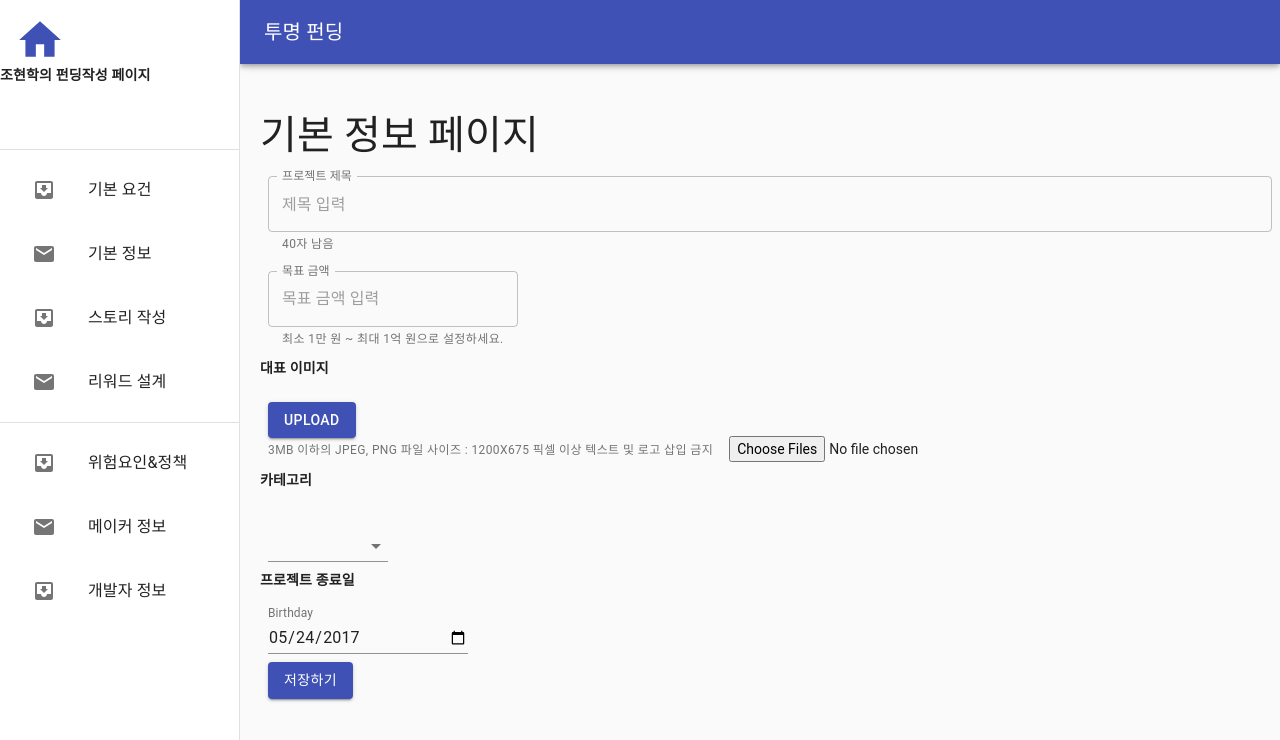
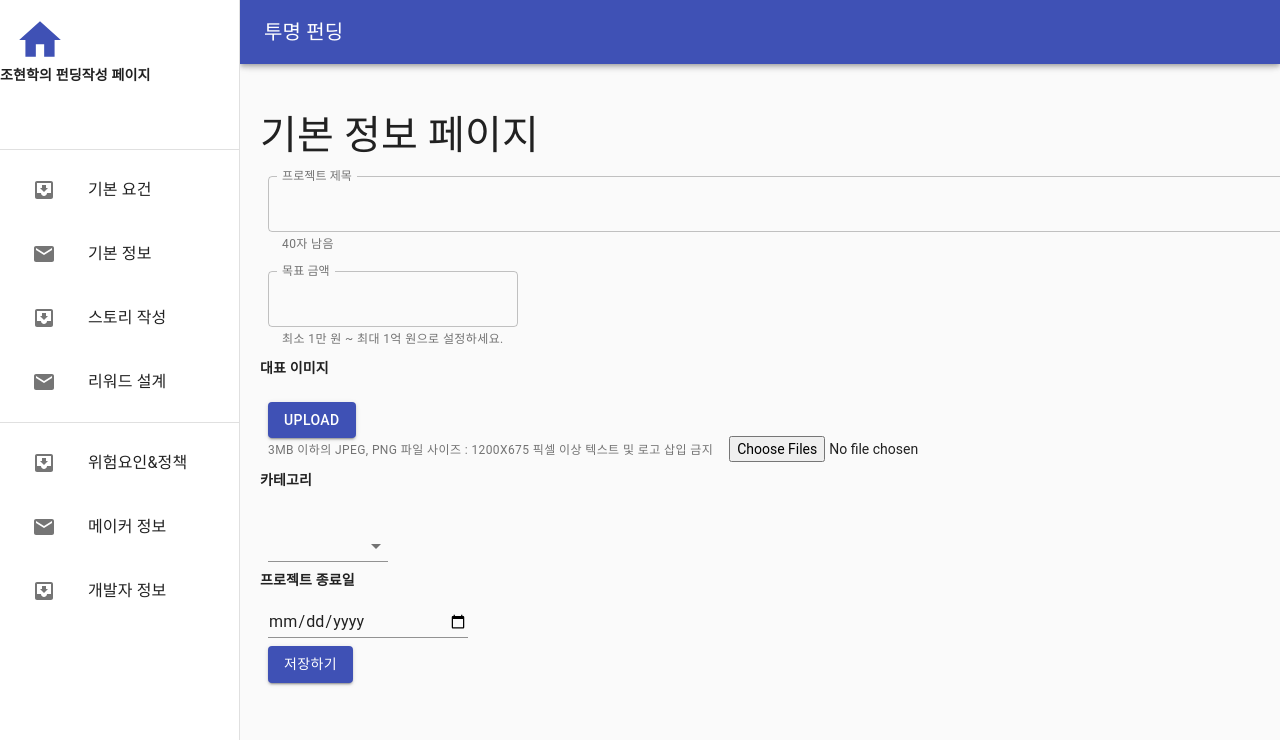
Before and after one commit to transparent-funding-kisa/transparent-funding, a React (Create React App) app in the folder front/: page /FundingApply/0 in a window 1280 px wide. Both pictures are taken after a click on the button "기본 정보". Shown: the top 740 px of the page. Built offline with nearby package versions, Linux system fonts and the light colour scheme.

Commit message:
프로젝트 등록페이지 - 쿠키 설정 (파일업로드는 불가능..)

```diff
--- a/front/package.json
+++ b/front/package.json
@@ -16,7 +16,8 @@
     "react-router": "^5.2.0",
     "react-router-dom": "^5.2.0",
     "react-scripts": "^3.4.3",
-    "react-swipeable-views": "^0.13.9"
+    "react-swipeable-views": "^0.13.9",
+    "universal-cookie": "^4.0.3"
   },
   "scripts": {
     "start": "react-scripts start",
--- a/front/src/components/commons/accordion.js
+++ b/front/src/components/commons/accordion.js
@@ -46,7 +46,7 @@ export default function ControlledAccordions(props) {
           <Typography className={classes.heading}>
             <b>기본 요건</b>
           </Typography>
-          <Typography className={classes.secondaryHeading}>작성 전</Typography>
+          <Typography className={classes.secondaryHeading}>개발 중</Typography>
         </AccordionSummary>
         <AccordionDetails>
           <Typography>
@@ -173,7 +173,7 @@ export default function ControlledAccordions(props) {
           <Typography className={classes.heading}>
             <b>위험요인 및 정책</b>
           </Typography>
-          <Typography className={classes.secondaryHeading}>작성 전</Typography>
+          <Typography className={classes.secondaryHeading}>개발 중</Typography>
         </AccordionSummary>
         <AccordionDetails>
           <Typography>
@@ -206,7 +206,7 @@ export default function ControlledAccordions(props) {
           <Typography className={classes.heading}>
             <b>메이커 정보</b>
           </Typography>
-          <Typography className={classes.secondaryHeading}>작성 전</Typography>
+          <Typography className={classes.secondaryHeading}>개발 중</Typography>
         </AccordionSummary>
         <AccordionDetails>
           <Typography>
--- a/front/src/components/commons/button.js
+++ b/front/src/components/commons/button.js
@@ -4,6 +4,7 @@ import Button from '@material-ui/core/Button';
 import FormHelperText from '@material-ui/core/FormHelperText';
 import IconButton from '@material-ui/core/IconButton';
 import PhotoCamera from '@material-ui/icons/PhotoCamera';
+import Cookies from 'universal-cookie';
 
 const useStyles = makeStyles((theme) => ({
   root: {
@@ -15,6 +16,7 @@ const useStyles = makeStyles((theme) => ({
 
 export default function ContainedButtons(props) {
   const classes = useStyles();
+
   return (
     <div className={classes.root}>
       <Button variant="contained" color={props.color}>
@@ -31,7 +33,19 @@ ContainedButtons.defaultProps = {
 };
 
 function UploadButtons() {
+  const cookies = new Cookies();
   const classes = useStyles();
+
+  const [file, setFile] = React.useState(() => {
+    if (cookies.get('file')) return cookies.get('file');
+    return '';
+  });
+
+  const handleUpload = (e) => {
+    setFile(e.target.value);
+    cookies.set('file', e.target.value);
+    console.log(e.target.value);
+  };
 
   return (
     <div className={classes.root}>
@@ -50,6 +64,7 @@ function UploadButtons() {
         id="contained-button-file"
         multiple
         type="file"
+        onChange={handleUpload}
       />
     </div>
 
--- a/front/src/components/commons/date.js
+++ b/front/src/components/commons/date.js
@@ -1,11 +1,12 @@
-import React from "react";
-import { makeStyles } from "@material-ui/core/styles";
-import TextField from "@material-ui/core/TextField";
+import React from 'react';
+import { makeStyles } from '@material-ui/core/styles';
+import TextField from '@material-ui/core/TextField';
+import Cookies from 'universal-cookie';
 
 const useStyles = makeStyles((theme) => ({
   container: {
-    display: "flex",
-    flexWrap: "wrap",
+    display: 'flex',
+    flexWrap: 'wrap',
   },
   textField: {
     marginLeft: theme.spacing(1),
@@ -16,18 +17,27 @@ const useStyles = makeStyles((theme) => ({
 
 export default function DatePickers() {
   const classes = useStyles();
+  const cookies = new Cookies();
 
+  const [date, setDate] = React.useState(() => {
+    if (cookies.get('date')) return cookies.get('date');
+    return ' ';
+  });
+  const handleDate = (e) => {
+    setDate(e.target.value);
+    cookies.set('date', e.target.value);
+  };
   return (
     <form className={classes.container} noValidate>
       <TextField
         id="date"
-        label="Birthday"
         type="date"
-        defaultValue="2017-05-24"
         className={classes.textField}
+        defaultValue={date}
         InputLabelProps={{
           shrink: true,
         }}
+        onChange={handleDate}
       />
     </form>
   );
--- a/front/src/components/commons/select.js
+++ b/front/src/components/commons/select.js
@@ -5,6 +5,7 @@ import MenuItem from '@material-ui/core/MenuItem';
 import FormHelperText from '@material-ui/core/FormHelperText';
 import FormControl from '@material-ui/core/FormControl';
 import Select from '@material-ui/core/Select';
+import Cookies from 'universal-cookie';
 
 const useStyles = makeStyles((theme) => ({
   formControl: {
@@ -18,10 +19,17 @@ const useStyles = makeStyles((theme) => ({
 
 export default function SimpleSelect() {
   const classes = useStyles();
-  const [age, setAge] = React.useState('');
+
+  const cookies = new Cookies();
+
+  const [age, setAge] = React.useState(() => {
+    if (cookies.get('age')) return cookies.get('age');
+    return ' ';
+  });
 
   const handleChange = (event) => {
     setAge(event.target.value);
+    cookies.set('age', event.target.value);
   };
 
   return (
@@ -31,6 +39,7 @@ export default function SimpleSelect() {
         <Select
           labelId="demo-simple-select-helper-label"
           id="demo-simple-select-helper"
+          defaultValue="의류"
           value={age}
           onChange={handleChange}
         >
--- a/front/src/views/FundingApply/FormDialog.js
+++ b/front/src/views/FundingApply/FormDialog.js
@@ -1,21 +1,47 @@
 import React from 'react';
 import Button from '@material-ui/core/Button';
 import TextField from '@material-ui/core/TextField';
-import Text from '../../components/commons/textField';
 import Dialog from '@material-ui/core/Dialog';
 import DialogActions from '@material-ui/core/DialogActions';
 import DialogContent from '@material-ui/core/DialogContent';
 import DialogContentText from '@material-ui/core/DialogContentText';
 import DialogTitle from '@material-ui/core/DialogTitle';
 import Select from '../../components/commons/select';
+import Cookies from 'universal-cookie';
 
 export default function FormDialog() {
+  const cookies = new Cookies();
+  const [name, setName] = React.useState(() => {
+    if (cookies.get('name')) return cookies.get('name');
+    return ' ';
+  });
+  const [material, setMaterial] = React.useState(() => {
+    if (cookies.get('material')) return cookies.get('material');
+    return ' ';
+  });
+  const [color, setColor] = React.useState(() => {
+    if (cookies.get('color')) return cookies.get('color');
+    return ' ';
+  });
+
+  const handleName = (e) => {
+    cookies.set('name', e.target.value);
+    setName(e.target.value);
+  };
+
+  const handleMaterial = (e) => {
+    cookies.set('material', e.target.value);
+    setMaterial(e.target.value);
+  };
+
+  const handleColor = (e) => {
+    cookies.set('name', e.target.value);
+    setColor(e.target.value);
+  };
   const [open, setOpen] = React.useState(false);
-
   const handleClickOpen = () => {
     setOpen(true);
   };
-
   const handleClose = () => {
     setOpen(false);
   };
@@ -44,6 +70,8 @@ export default function FormDialog() {
               label="품명 및 모델명"
               variant="outlined"
               placeholder="내용 입력"
+              onChange={handleName}
+              value={name}
             />
           </div>
           <div>
@@ -52,6 +80,8 @@ export default function FormDialog() {
               label="제품 소재"
               variant="outlined"
               placeholder="내용 입력"
+              onChange={handleMaterial}
+              value={material}
             />
           </div>
           <div>
@@ -60,6 +90,8 @@ export default function FormDialog() {
               label="색상"
               variant="outlined"
               placeholder="내용 입력"
+              onChange={handleColor}
+              value={color}
             />
           </div>
         </DialogContent>
--- a/front/src/views/FundingApply/FundingApplyInformation.js
+++ b/front/src/views/FundingApply/FundingApplyInformation.js
@@ -1,20 +1,59 @@
-import React from 'react';
-import TextField from '../../components/commons/textField';
-import Textfield from '@material-ui/core/TextField';
+import React, { useState } from 'react';
+import TextField from '@material-ui/core/TextField';
 import Btn, { UploadButtons } from '../../components/commons/button';
 import Select from '../../components/commons/select';
 import Date from '../../components/commons/date';
+import Cookies from 'universal-cookie';
 
 const marginStyle = {
   marginLeft: '260px',
 };
 
 const FundingApply2 = () => {
+  const cookies = new Cookies();
+  const [name, setName] = useState(() => {
+    if (cookies.get('name')) return cookies.get('name');
+    return ' ';
+  });
+  const [money, setMoney] = useState(() => {
+    if (cookies.get('money')) return cookies.get('money');
+    return ' ';
+  });
+
+  const handleName = (e) => {
+    console.log('hi!' + e.target.value);
+    setName(e.target.value);
+    cookies.set('name', e.target.value);
+  };
+
+  const handleMoney = (e) => {
+    console.log('hi!' + e.target.value);
+    setMoney(e.target.value);
+    cookies.set('money', e.target.value);
+  };
+
   return (
     <div style={marginStyle}>
       <h1>기본 정보 페이지</h1>
-      <TextField />
-      <Textfield
+
+      <TextField
+        id="outlined-full-width"
+        label="프로젝트 제목"
+        style={{ margin: 8 }}
+        placeholder="제목 입력"
+        helperText="40자 남음"
+        size="medium"
+        fullWidth
+        margin="normal"
+        InputLabelProps={{
+          shrink: true,
+        }}
+        variant="outlined"
+        defaultValue={name}
+        onChange={handleName}
+      />
+
+      <TextField
         id="outlined-full-width"
         label="목표 금액"
         style={{ margin: 8 }}
@@ -27,6 +66,8 @@ const FundingApply2 = () => {
           shrink: true,
         }}
         variant="outlined"
+        defaultValue={money}
+        onChange={handleMoney}
       />
       <p>
         <b>대표 이미지</b>
--- a/front/src/views/FundingApply/FundingApplyStory.js
+++ b/front/src/views/FundingApply/FundingApplyStory.js
@@ -5,20 +5,31 @@ import Btn from '../../components/commons/button';
 import Modal from '../../components/commons/modal';
 import Button from '@material-ui/core/Button';
 import Fade from '@material-ui/core/Fade';
-import FundingApply3Story from './FundingApplyStoryFade';
+import FundingApplyStoryFade from './FundingApplyStoryFade';
+import Cookies from 'universal-cookie';
 
 const marginStyle = {
   marginLeft: '260px',
 };
 
 const FundingApply3 = () => {
+  const cookies = new Cookies();
+
   const [open, setOpen] = useState(false);
   const [display, setDisplay] = useState('none');
+  const [projectSummary, setProjectSummary] = useState(() => {
+    if (cookies.get('summary')) return cookies.get('summary');
+    return '';
+  });
 
   const handlebtnFade = (e) => {
     console.log(open);
     setOpen(!open);
     setDisplay(open ? 'none' : 'block');
+  };
+  const handleSummary = (e) => {
+    setProjectSummary(e.target.value);
+    cookies.set('summary', e.target.value);
   };
   return (
     <div style={marginStyle}>
@@ -39,6 +50,8 @@ const FundingApply3 = () => {
           shrink: true,
         }}
         variant="outlined"
+        onChange={handleSummary}
+        value={projectSummary}
       />
 
       <p>
@@ -55,7 +68,7 @@ const FundingApply3 = () => {
 
       <Fade in={open} style={{ display: display }}>
         <div>
-          <FundingApply3Story></FundingApply3Story>
+          <FundingApplyStoryFade></FundingApplyStoryFade>
         </div>
       </Fade>
       <br></br>
--- a/front/src/views/FundingApply/FundingApplyStoryFade.js
+++ b/front/src/views/FundingApply/FundingApplyStoryFade.js
@@ -1,6 +1,17 @@
 import React from 'react';
 import Textfield from '@material-ui/core/TextField';
+import Cookies from 'universal-cookie';
 const FundingApply3Story = () => {
+  const cookies = new Cookies();
+  const [story, setStory] = React.useState(() => {
+    if (cookies.get('story')) return cookies.get('story');
+    return ' ';
+  });
+
+  const handleStory = (e) => {
+    cookies.set('story', e.target.value);
+    setStory(e.target.value);
+  };
   return (
     <>
       <h1>프로젝트 스토리</h1>
@@ -22,6 +33,8 @@ const FundingApply3Story = () => {
           shrink: true,
         }}
         variant="outlined"
+        onChange={handleStory}
+        value={story}
       />
     </>
   );
```
Also changed, not shown: 1 other file (tests, documents, lock files or other folders).
